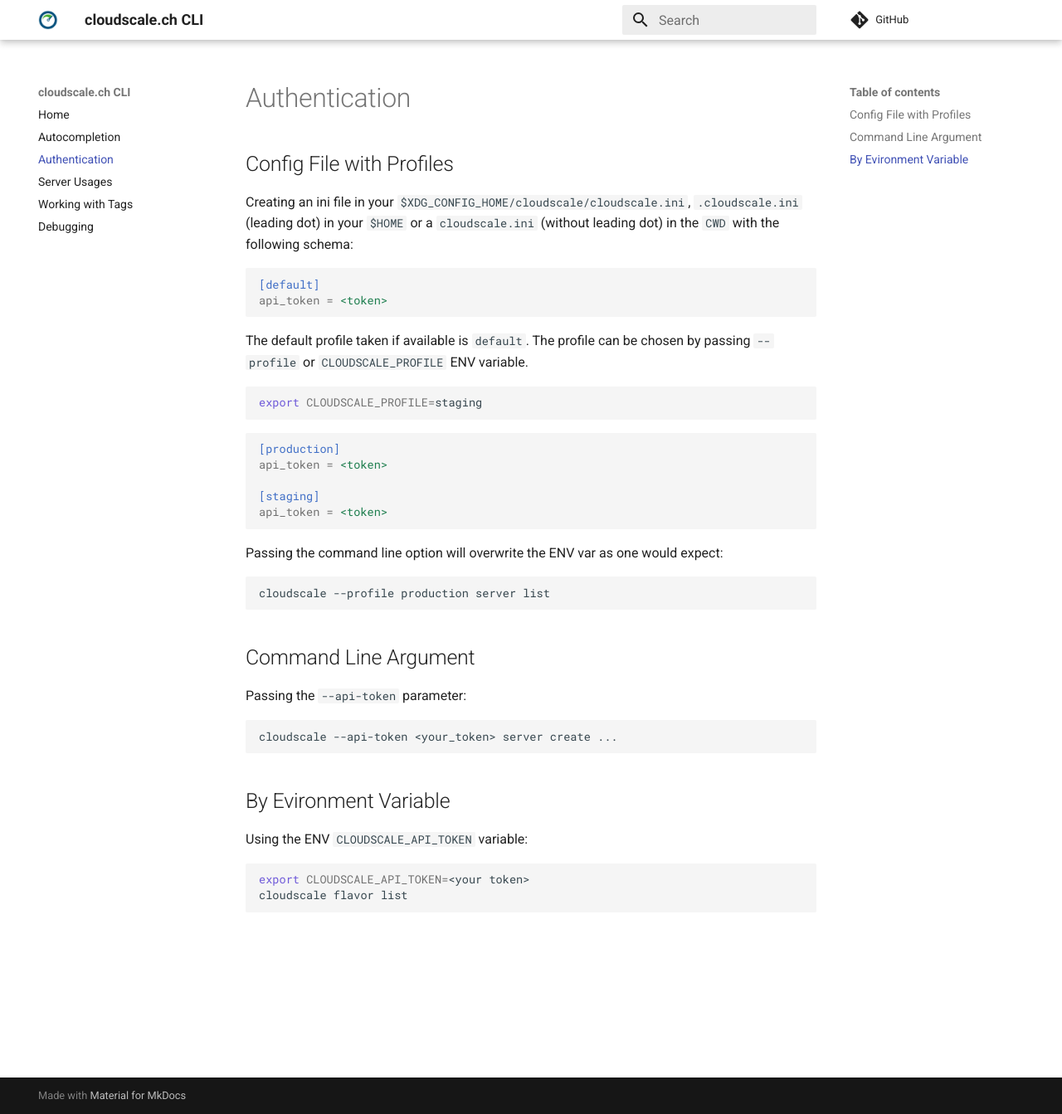
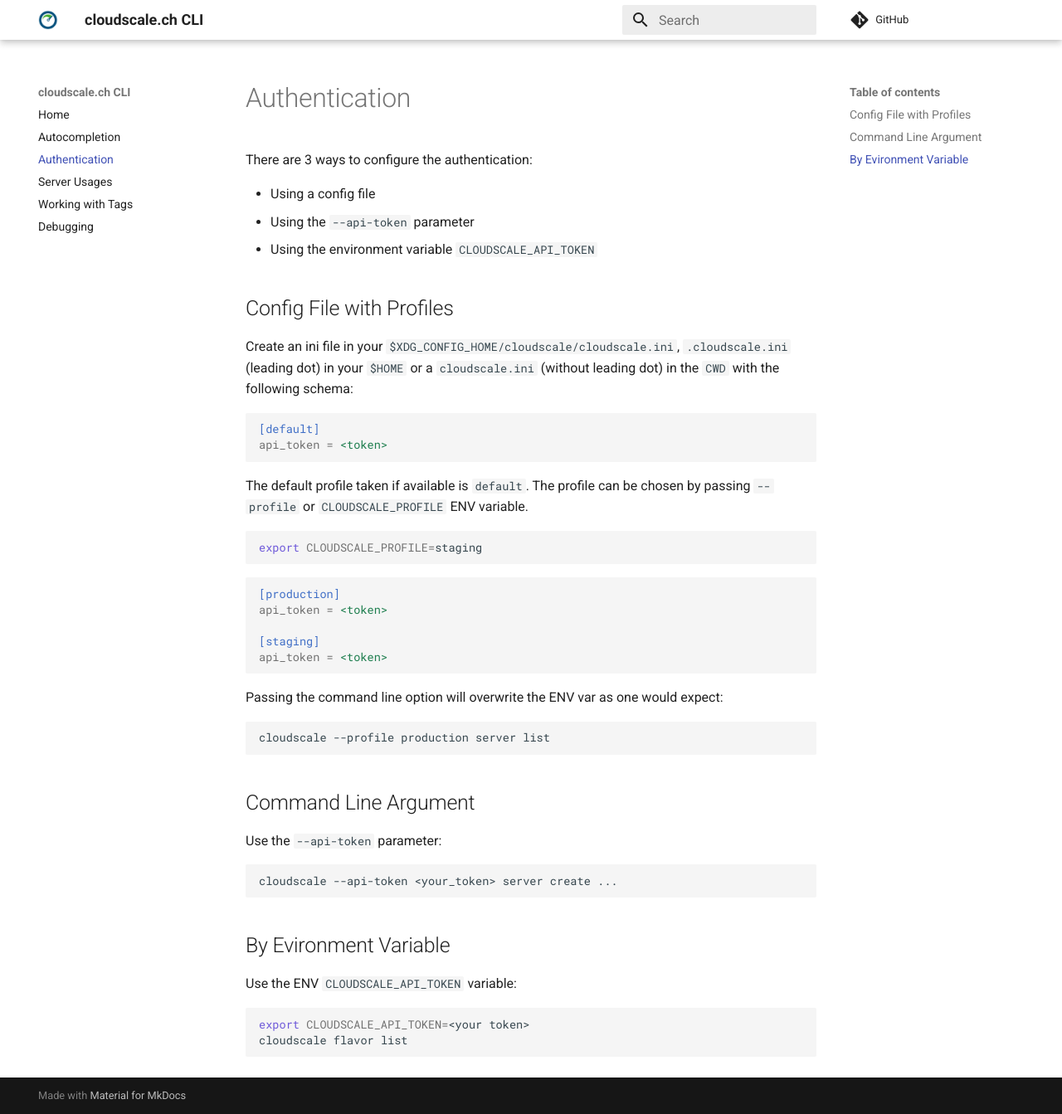
Before and after one commit to cloudscale-ch/cloudscale-cli, an MkDocs documentation site: the page built from docs/auth.md, in a window 1280 px wide and 1343 px high. Shown: the whole window at 83% size. Built offline with MkDocs 1.6.1 and Material for MkDocs 9.7.7, drawn with Linux system fonts in a browser that asks for light colours; comment, search, counter and statistics services are not loaded.

Commit message:
doc: adjust authentication

```diff
--- a/docs/auth.md
+++ b/docs/auth.md
@@ -1,8 +1,14 @@
 # Authentication
+
+There are 3 ways to configure the authentication:
+
+- Using a config file
+- Using the `--api-token` parameter
+- Using the environment variable `CLOUDSCALE_API_TOKEN`
 
 ## Config File with Profiles
 
-Creating an ini file in your `$XDG_CONFIG_HOME/cloudscale/cloudscale.ini`, `.cloudscale.ini` (leading dot) in your `$HOME` or a `cloudscale.ini` (without leading dot) in the `CWD` with the following schema:
+Create an ini file in your `$XDG_CONFIG_HOME/cloudscale/cloudscale.ini`, `.cloudscale.ini` (leading dot) in your `$HOME` or a `cloudscale.ini` (without leading dot) in the `CWD` with the following schema:
 
 ~~~ini
 [default]
@@ -31,7 +37,7 @@ cloudscale --profile production server list
 
 ## Command Line Argument
 
-Passing the `--api-token` parameter:
+Use the `--api-token` parameter:
 
 ~~~shell
 cloudscale --api-token <your_token> server create ...
@@ -39,7 +45,7 @@ cloudscale --api-token <your_token> server create ...
 
 ## By Evironment Variable
 
-Using the ENV `CLOUDSCALE_API_TOKEN` variable:
+Use the ENV `CLOUDSCALE_API_TOKEN` variable:
 
 ~~~shell
 export CLOUDSCALE_API_TOKEN=<your token>
```
